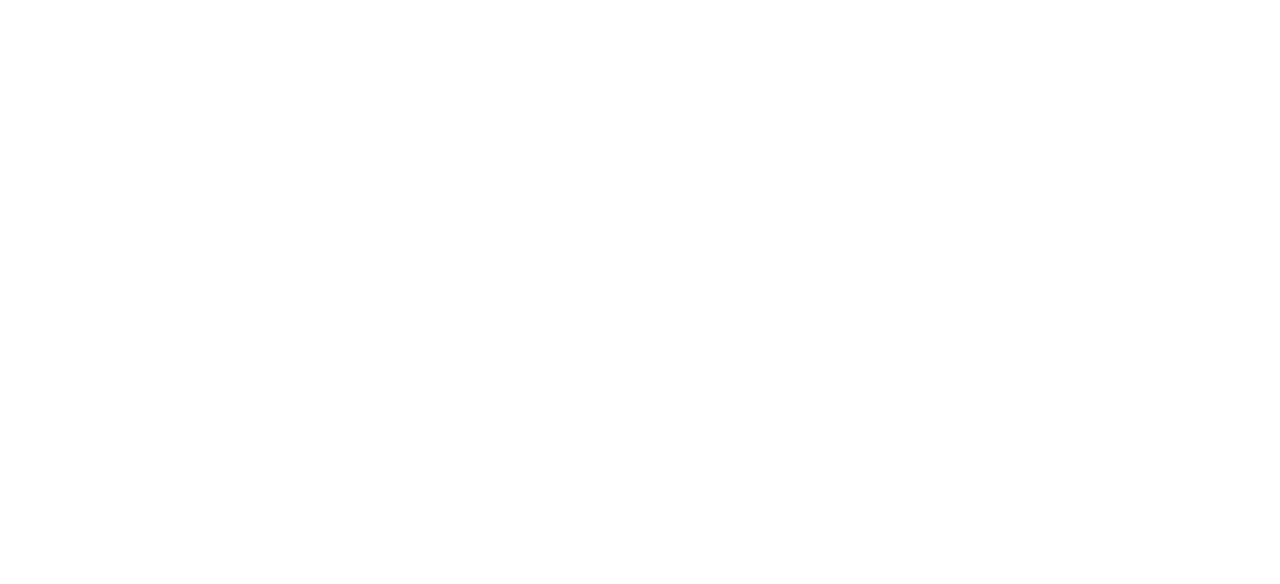
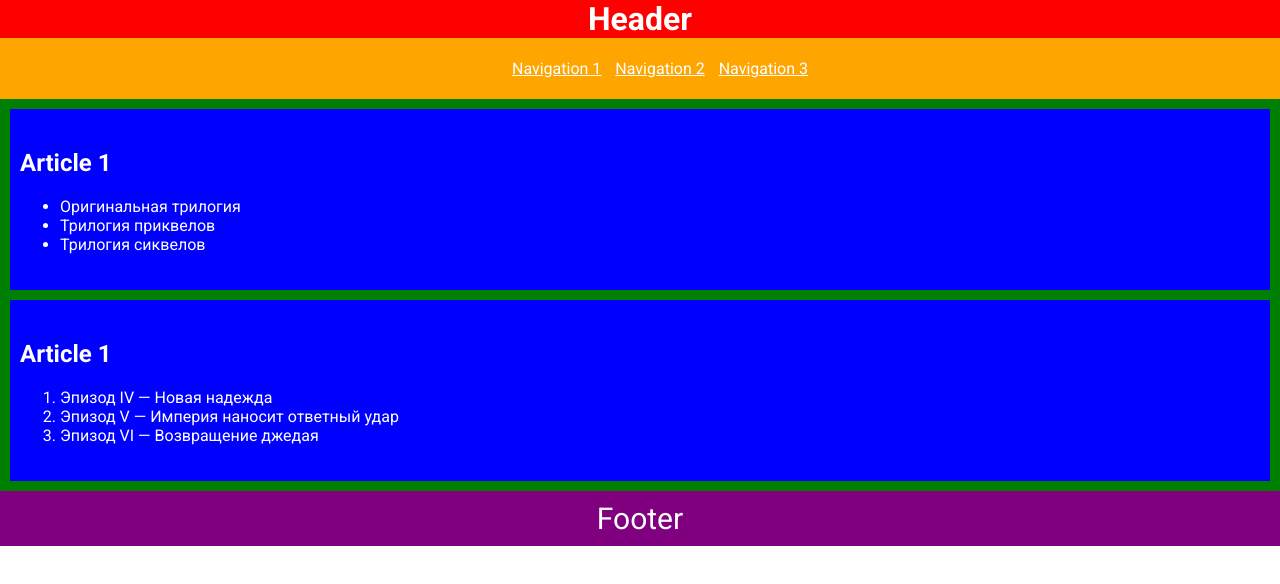
Before and after one commit to js-tasks-ru/htmlcss-20211021_fotex200, a website: page index.html in a window 1280 px wide. Drawn offline with Linux system fonts and the light colour scheme.

Commit message:
homework 2 semantic mockup

```diff
--- /dev/null
+++ b/02-dz0/01-semantic-mockup/styles/hw2.css
@@ -0,0 +1,56 @@
+body {
+    margin: 0;
+    color: #fff;
+}
+
+h1 {
+    width: 100%;
+    display: inline-block;
+    background-color: red;
+    margin: 0;
+}
+
+main {
+    padding: 10px;
+    background-color: green;
+}
+
+nav {
+    background-color: orange;
+    padding: 5px 0;
+}
+
+nav ul {
+    list-style-type: none;
+}
+
+nav ul li {
+    display: inline-block;
+    padding: 0 10px 0 0;
+    text-decoration: underline;
+}
+
+nav ul li:last-child {
+    padding: 0;
+}
+
+header,
+nav,
+footer {
+    text-align: center;
+}
+
+article {
+    background-color: blue;
+    padding: 20px 10px;
+}
+
+article:first-child {
+    margin: 0 0 10px;
+}
+
+footer {
+    background-color: purple;
+    font-size: 30px;
+    padding: 10px 0;
+}
--- a/index.html
+++ b/index.html
@@ -3,8 +3,38 @@
 <html lang="ru">
     <head>
         <link rel="stylesheet" href="./assets/css/main.css">
+        <link rel="stylesheet" href="./02-dz0/01-semantic-mockup/styles/hw2.css">
     </head>
     <body>
+        <header>
+            <h1>Header</h1>
+            <nav>
+                <ul>
+                    <li>Navigation 1</li>
+                    <li>Navigation 2</li>
+                    <li>Navigation 3</li>
+                </ul>
+            </nav>
+        </header>
 
+        <main>
+            <article>
+                <h2>Article 1</h2>
+                <ul>
+                    <li>Оригинальная трилогия</li>
+                    <li>Трилогия приквелов</li>
+                    <li>Трилогия сиквелов</li>
+                </ul>
+            </article>
+            <article>
+                <h2>Article 1</h2>
+                <ol>
+                    <li>Эпизод IV — Новая надежда</li>
+                    <li>Эпизод V — Империя наносит ответный удар</li>
+                    <li>Эпизод VI — Возвращение джедая</li>
+                </ol>
+            </article>
+        </main>
+        <footer>Footer</footer>
     </body>
 </html>
```
